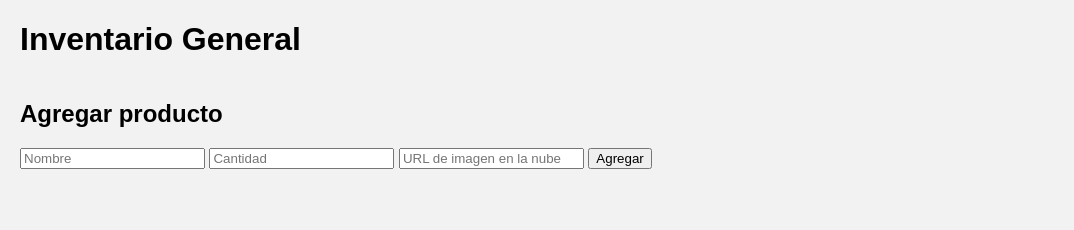
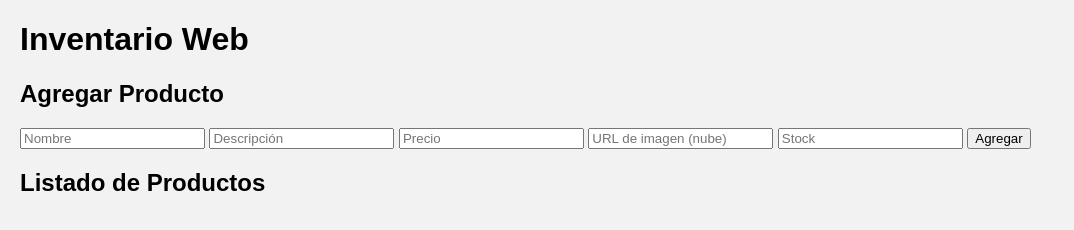
Before and after one commit to wernher-camp/inventario_app, a website: page public/index.html in a window 1280 px wide. Shown: the whole page, without its empty margins (0-1074 px from the left). Drawn offline with Linux system fonts and the light colour scheme; no server answers.

Commit message:
Update index.html

```diff
--- a/public/index.html
+++ b/public/index.html
@@ -1,21 +1,31 @@
 <!DOCTYPE html>
 <html lang="es">
 <head>
+    <meta charset="UTF-8">
+    <meta name="viewport" content="width=device-width, initial-scale=1.0">
+    <title>Inventario Web</title>
     <link rel="stylesheet" href="estilos.css">
-    <meta charset="UTF-8">
-    <title>Inventario</title>
 </head>
 <body>
 
-<h1>Inventario General</h1>
+<header>
+    <h1>Inventario Web</h1>
+</header>
 
-<div id="productos"></div>
+<section id="formulario">
+    <h2>Agregar Producto</h2>
+    <input id="nombre" placeholder="Nombre">
+    <input id="descripcion" placeholder="Descripción">
+    <input id="precio" type="number" placeholder="Precio">
+    <input id="imagen_url" placeholder="URL de imagen (nube)">
+    <input id="stock" type="number" placeholder="Stock">
+    <button onclick="agregar()">Agregar</button>
+</section>
 
-<h2>Agregar producto</h2>
-<input id="nombre" placeholder="Nombre">
-<input id="cantidad" type="number" placeholder="Cantidad">
-<input id="imagen" placeholder="URL de imagen en la nube">
-<button onclick="agregar()">Agregar</button>
+<section>
+    <h2>Listado de Productos</h2>
+    <div id="lista" class="grid"></div>
+</section>
 
 <script src="app.js"></script>
 </body>
```
